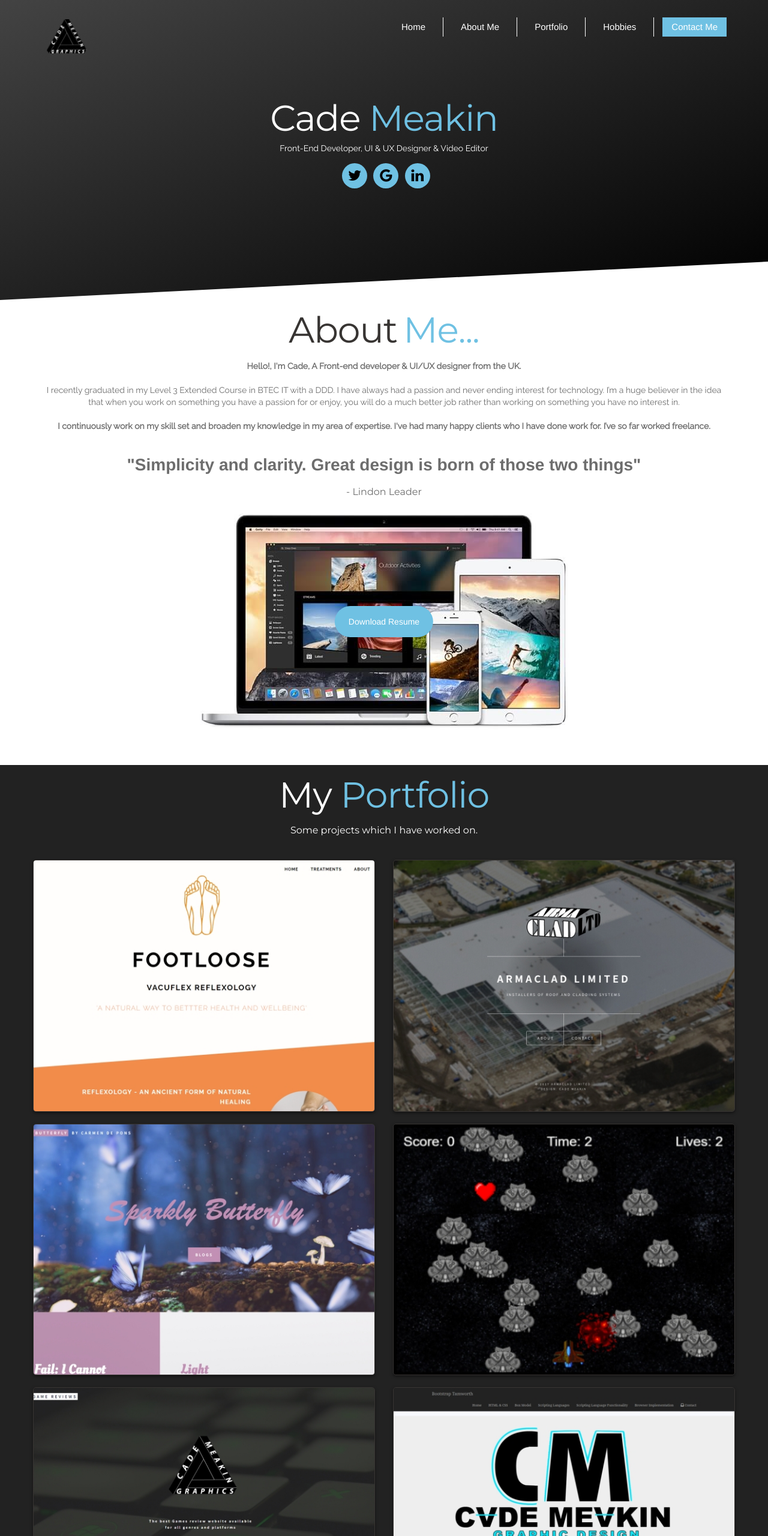
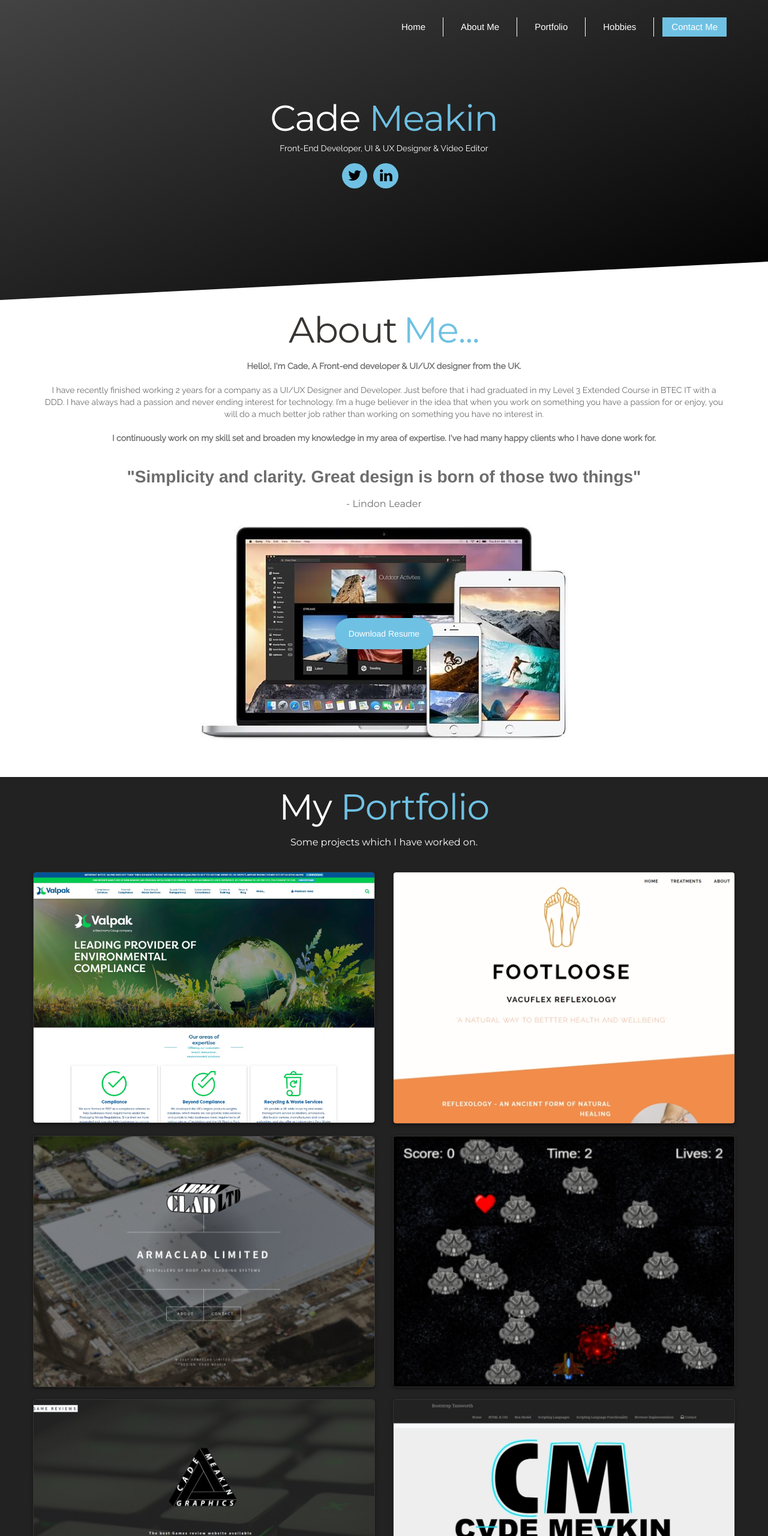
Before and after one commit to Cademeakin/cademeakin.github.io, a plain HTML site: page index.html in a window 1280 px wide. Shown: the top 2560 px of the page at 60% size. Drawn offline with nearby package versions, Linux system fonts and the light colour scheme.

Commit message:
Update to Portfolio and CV

```diff
--- a/index.html
+++ b/index.html
@@ -38,7 +38,7 @@
         <span class="icon-bar"></span> <span class="icon-bar"></span>
         <span class="icon-bar"></span>
       </button>
-      <a class="navbar-brand"><img alt="" src="Images/logo.png" class="img-responsive"></a>
+      <a class="navbar-brand"><img alt="" src="" class="img-responsive"></a>
     </div>
     <div class="overlay">
 
@@ -88,7 +88,7 @@
       <p>Front-End Developer, UI & UX Designer & Video Editor </p>
       <ul class="get_in">
         <li>
-          <a href="https://www.twitter.com/cade_meakin" target="_blank"><i class="fa fa-twitter"></i></a> <a href="https://plus.google.com/u/0/105816861183431939781" target="_blank"><i class="fa fa-google"></i></a> <a href="https://www.linkedin.com/in/cade-m-1ba19012a/" target="_blank"><i class="fa fa-linkedin"></i></a>
+          <a href="https://www.twitter.com/cade_meakin" target="_blank"><i class="fa fa-twitter"></i></a> <a href="https://www.linkedin.com/in/cade-m-1ba19012a/" target="_blank"><i class="fa fa-linkedin"></i></a>
         </li>
       </ul>
     </div>
@@ -98,8 +98,8 @@
     <div class="container">
       <h1 style="padding: 0;"><span class="three">About</span> <span class="four">Me...</span></h1>
       <p style="text-align: center;">
-        <b>Hello!, I'm Cade, A Front-end developer &amp; UI/UX designer from the UK.</b><br> <br> I recently graduated in my Level 3 Extended Course in BTEC IT with a DDD. I have always had a passion and never ending interest for technology. I’m a huge believer in the idea that when you work on something you have a passion for or enjoy, you will do a much better job rather than working on something you have no interest in.<br>        <br>
-        <b>I continuously work on my skill set and broaden my knowledge in my area of expertise. I‘ve had many happy clients who I have done work for. I’ve so far worked freelance.  </b>
+        <b>Hello!, I'm Cade, A Front-end developer &amp; UI/UX designer from the UK.</b><br> <br>I have recently finished working 2 years for a company as a UI/UX Designer and Developer. Just before that i had graduated in my Level 3 Extended Course in BTEC IT with a DDD. I have always had a passion and never ending interest for technology. I’m a huge believer in the idea that when you work on something you have a passion for or enjoy, you will do a much better job rather than working on something you have no interest in.<br>        <br>
+        <b>I continuously work on my skill set and broaden my knowledge in my area of expertise. I‘ve had many happy clients who I have done work for.  </b>
       </p>
 
       <h2> <b>"Simplicity and clarity. Great design is born of those two things"</b></h2>
@@ -118,6 +118,25 @@
         <h1 style="padding: 0; text-align:center"><span class="one">My </span> <span class="four">Portfolio</span></h1>
       <h3 style="text-align: center;padding-bottom: 30px; color: white;">Some projects which I have worked on.</h3>
       <div class="row portrow">
+
+          <div class="col-md-6">
+          <div class="popup">
+            <div class="image-container">
+                <a href="https://www.valpak.co.uk" target="_blank">
+              <img src="Images/valpak.jpg" alt="my image" class="img-about">
+                </a>
+            </div>
+            <div class="content">
+              <div class="wrapper">
+                <div class="category">Company Website</div>
+                <h2>Valpak Limited Website</h2>
+                <div class="line"></div>
+                <p>By far the biggest company website that I had to create within the branding guidelines and creative freedom that was allowed</p>
+              </div>
+            </div>
+          </div>
+        </div>
+
           <div class="col-md-6">
           <div class="popup">
             <div class="image-container">
@@ -152,23 +171,7 @@
             </div>
           </div>
         </div>
-        <div class="col-md-6">
-          <div class="popup">
-            <div class="image-container">
-                <a href="http://sparklybutterfly-com.stackstaging.com" target="_blank">
-              <img src="Images/sparklybutterfly.jpg" alt="my image" class="img-about">
-                </a>
-            </div>
-            <div class="content">
-              <div class="wrapper">
-                <div class="category">Web Design Project</div>
-                <h2>Sparkly Butterfly Blog Page</h2>
-                <div class="line"></div>
-                <p>A website I created for a client who wanted a blog page. </p>
-              </div>
-            </div>
-          </div>
-        </div>
+
         <div class="col-md-6">
           <div class="popup">
             <div class="image-container">
@@ -242,7 +245,7 @@
           <div class="image">
             <img alt="" src="Images/num2.jpg" class="img-responsive">
             <h2>E-sports :<br>
-						Professional gaming </h2>
+						Competitive gaming </h2>
             <p>Of course growing up and playing games was a big part of my life and till this date I love everything to do with E-sports. Especially counter strike. I have done a lot of work around E-sports and hopefully will continue in the future. </p>
           </div>
         </div>
@@ -277,7 +280,7 @@
       <p style="padding-bottom: 5px;"> <b>If you have any questions about me or my work, or would just like to talk please don't hesitate to contact me. Information provided below</b></p>
       <ul class="get_in">
         <li>
-          <a href="https://www.twitter.com/cade_meakin"><i class="fa fa-twitter"></i></a> <a href="https://plus.google.com/u/0/105816861183431939781"><i class="fa fa-google"></i></a> <a href="https://www.linkedin.com/in/cade-m-1ba19012a/"><i class="fa fa-linkedin"></i></a>
+          <a href="https://www.twitter.com/cade_meakin"><i class="fa fa-twitter"></i></a> <a href="https://www.linkedin.com/in/cade-m-1ba19012a/"><i class="fa fa-linkedin"></i></a>
         </li>
       </ul>
       <p style=" margin-left: 31px; margin-top: 10px;"> <b>Email: cademeakin@gmail.com</b></p>
```
Also changed, not shown: Images/valpak.jpg (added), 1 other file.
